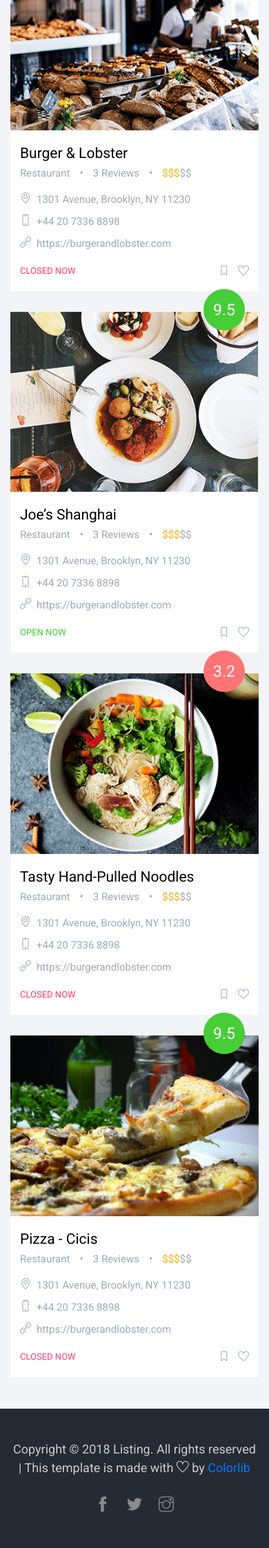
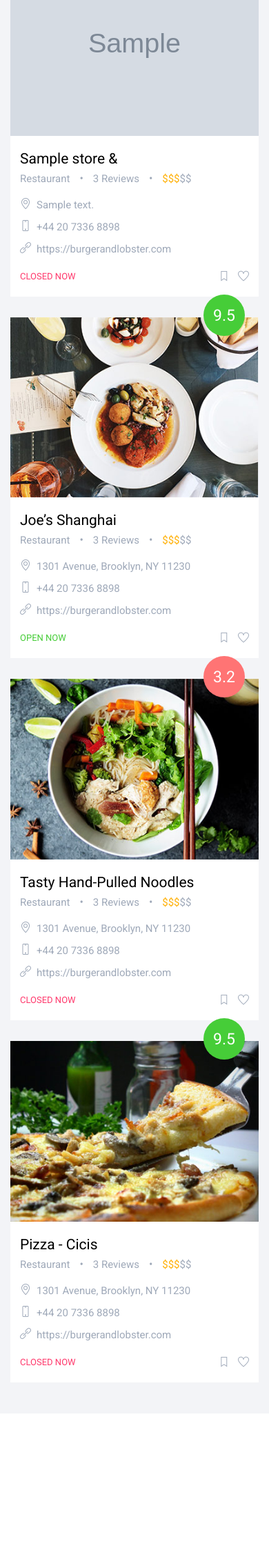
Before and after one commit to cu7646761/main-web, a Flask app: template app/templates/listing.html in a window 390 px wide. Shown: the part 600-2844 px from the top of the page at 69% size. After the commit the page ends 2582 px from the top, so only its background shows below. Run offline with Flask 2, Linux system fonts and the light colour scheme; the template is opened without the code that fills it: most values are stand-ins (such as "Sample title", 1, 10 or a date in 2020); grey boxes marked "Sample" are stand-in pictures; parts of the project's set-up code (start-up, migrations or seed data) failed here and were passed over; some libraries are stand-ins or nearby versions.

Commit message:
list of stores

```diff
--- a/app/templates/listing.html
+++ b/app/templates/listing.html
@@ -1,33 +1,5 @@
-<!DOCTYPE html>
-<html lang="en">
-
-<head>
-    <!-- Required meta tags -->
-    <meta charset="utf-8">
-    <meta http-equiv="X-UA-Compatible" content="IE=edge">
-    <meta name="viewport" content="width=device-width, initial-scale=1, shrink-to-fit=no">
-    <meta name="author" content="Colorlib">
-    <meta name="description" content="#">
-    <meta name="keywords" content="#">
-    <!-- Favicons -->
-    <link rel="shortcut icon" href="#">
-    <!-- Page Title -->
-    <title>Listing &amp; Directory Website Template</title>
-    <!-- Bootstrap CSS -->
-    <link rel="stylesheet" href="css/bootstrap.min.css">
-    <!-- Google Fonts -->
-    <link href="https://fonts.googleapis.com/css?family=Roboto:300,400,400i,500,700,900" rel="stylesheet">
-    <!-- Simple line Icon -->
-    <link rel="stylesheet" href="css/simple-line-icons.css">
-    <!-- Themify Icon -->
-    <link rel="stylesheet" href="css/themify-icons.css">
-    <!-- Hover Effects -->
-    <link rel="stylesheet" href="css/set1.css">
-    <!-- Main CSS -->
-    <link rel="stylesheet" href="css/style.css">
-</head>
-
-<body>
+{% extends "base.html" %}
+{% block content %}
     <!--============================= HEADER =============================-->
     <div class="dark-bg sticky-top">
         <div class="container-fluid">
@@ -184,19 +156,21 @@
                         </div>
                     </div>
                     <div class="row light-bg detail-options-wrap">
-                        <div class="col-sm-6 col-lg-12 col-xl-6 featured-responsive">
+                        {% for store in stores %}
+                        <div class="col-sm-12 col-lg-12 col-xl-12 featured-responsive">
                             <div class="featured-place-wrap">
                                 <a href="detail.html">
-                                    <img src="images/featured1.jpg" class="img-fluid" alt="#">
+                                    <img src="{{ store.link_image }}" class="img-fluid" alt="#">
+
                                     <span class="featured-rating-orange ">6.5</span>
                                     <div class="featured-title-box">
-                                        <h6>Burger &amp; Lobster</h6>
+                                        <h6>{{store.name}} &amp;</h6>
                                         <p>Restaurant </p> <span>• </span>
                                         <p>3 Reviews</p> <span> • </span>
                                         <p><span>$$$</span>$$</p>
                                         <ul>
                                             <li><span class="icon-location-pin"></span>
-                                                <p>1301 Avenue, Brooklyn, NY 11230</p>
+                                                <p>{{store.address}}</p>
                                             </li>
                                             <li><span class="icon-screen-smartphone"></span>
                                                 <p>+44 20 7336 8898</p>
@@ -215,6 +189,7 @@
                                 </a>
                             </div>
                         </div>
+                        {% endfor %}
                         <div class="col-sm-6 col-lg-12 col-xl-6 featured-responsive">
                             <div class="featured-place-wrap">
                                 <a href="detail.html">
@@ -322,69 +297,4 @@
         </div>
     </section>
     <!--//END DETAIL -->
-    <!--============================= FOOTER =============================-->
-    <footer class="main-block dark-bg">
-        <div class="container">
-            <div class="row">
-                <div class="col-md-12">
-                    <div class="copyright">
-                        <!-- Link back to Colorlib can't be removed. Template is licensed under CC BY 3.0. -->
-                        <p>Copyright &copy; 2018 Listing. All rights reserved | This template is made with <i class="ti-heart" aria-hidden="true"></i> by <a href="https://colorlib.com" target="_blank">Colorlib</a></p>
-                        <!-- Link back to Colorlib can't be removed. Template is licensed under CC BY 3.0. -->
-                        <ul>
-                            <li><a href="#"><span class="ti-facebook"></span></a></li>
-                            <li><a href="#"><span class="ti-twitter-alt"></span></a></li>
-                            <li><a href="#"><span class="ti-instagram"></span></a></li>
-                        </ul>
-                    </div>
-                </div>
-            </div>
-        </div>
-    </footer>
-    <!--//END FOOTER -->
-
-
-
-
-    <!-- jQuery, Bootstrap JS. -->
-    <!-- jQuery first, then Popper.js, then Bootstrap JS -->
-    <script src="js/jquery-3.2.1.min.js"></script>
-    <script src="js/popper.min.js"></script>
-    <script src="js/bootstrap.min.js"></script>
-
-
-    <script>
-        $(".map-icon").click(function() {
-            $(".map-fix").toggle();
-        });
-    </script>
-    <script>
-        // Want to customize colors? go to snazzymaps.com
-        function myMap() {
-            var maplat = $('#map').data('lat');
-            var maplon = $('#map').data('lon');
-            var mapzoom = $('#map').data('zoom');
-            // Styles a map in night mode.
-            var map = new google.maps.Map(document.getElementById('map'), {
-                center: {
-                    lat: maplat,
-                    lng: maplon
-                },
-                zoom: mapzoom,
-                scrollwheel: false
-            });
-            var marker = new google.maps.Marker({
-                position: {
-                    lat: maplat,
-                    lng: maplon
-                },
-                map: map,
-                title: 'We are here!'
-            });
-        }
-    </script>
-    <!-- Map JS (Please change the API key below. Read documentation for more info) -->
-    <script src="https://maps.googleapis.com/maps/api/js?callback=myMap&key=AIzaSyDMTUkJAmi1ahsx9uCGSgmcSmqDTBF9ygg"></script>
-</body>
-
-</html>
+{% endblock %}
```
Also changed, not shown: app/entity/store.py (+8 -6 lines), app/main/auth/views.py (+9 -0 lines).
